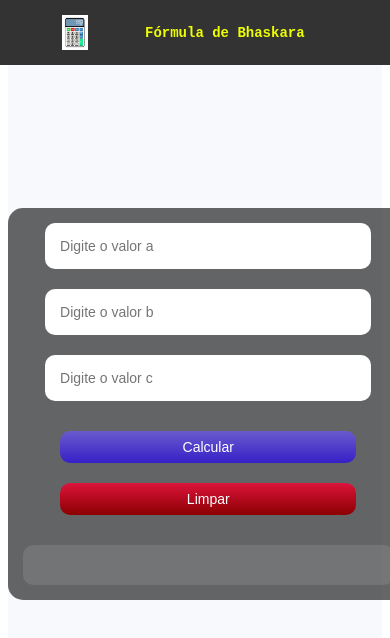
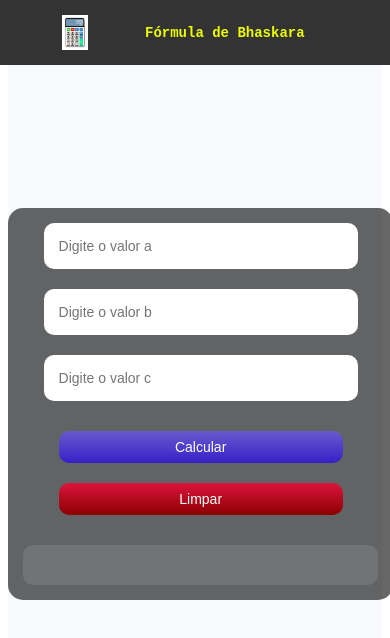
Before and after one commit to luisnegrello-dev/Calculator-x, a React (Vite) app: page / in a window 390 px wide. Shown: the top 638 px of the page. Built offline with nearby package versions, Linux system fonts and the light colour scheme.

Commit message:
RESPONSIVE

```diff
--- a/src/index.css
+++ b/src/index.css
@@ -129,9 +129,8 @@
   }
   .box {
     width: 95%;
-    margin: 100px auto 0 auto;
+    align-items: center;
     padding: auto;
-    position: fixed;
     margin-left: 0;
     margin-right: 0;
   }
```
